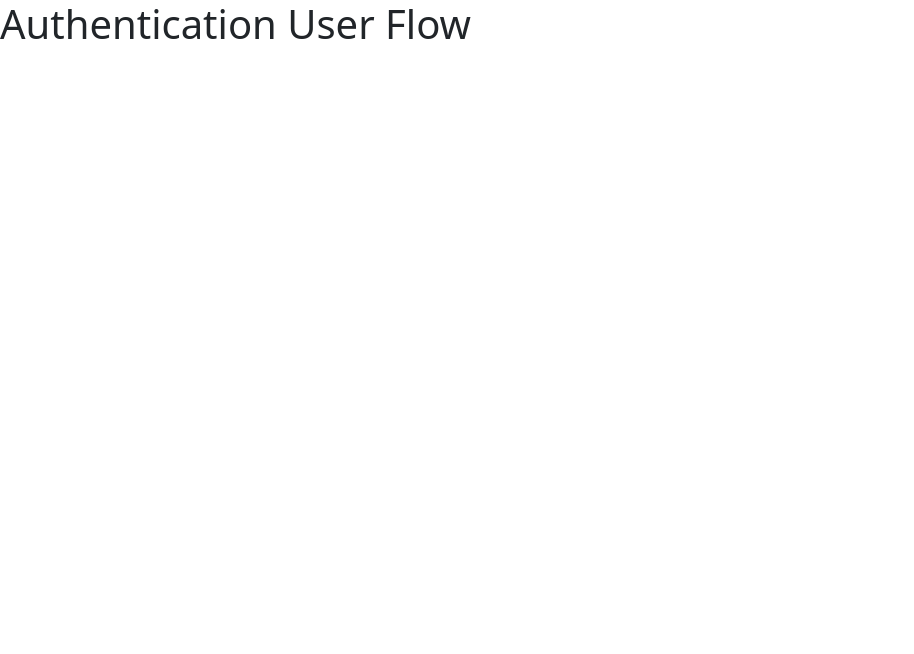
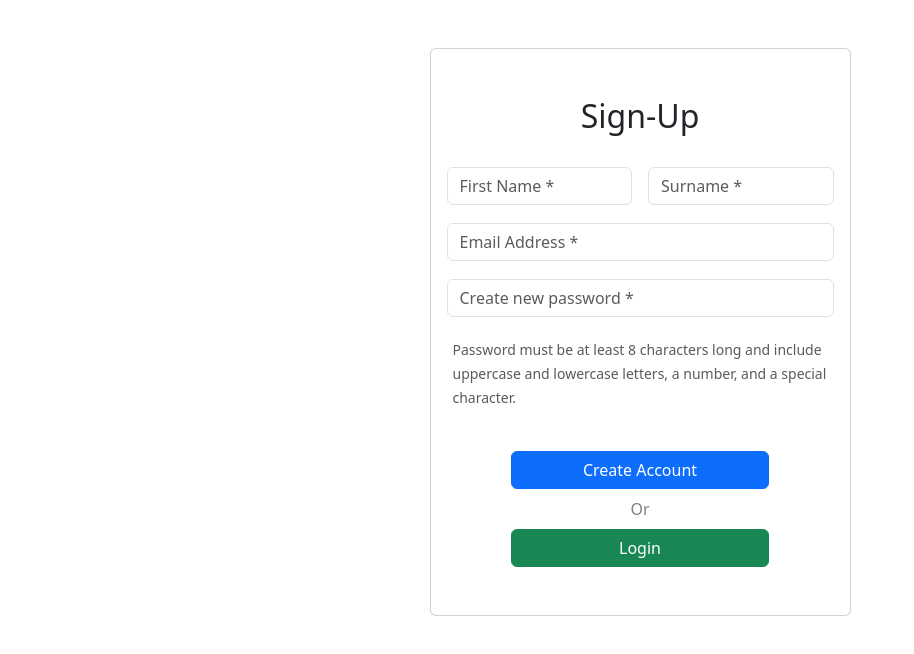
Before and after one commit to WesleyErasmus/authentication-user-flow, a React (Vite) app: page / in a window 1280 px wide. Shown: the top 654 px of the page, without its empty margins (0-914 px from the left). Built offline with nearby package versions, Linux system fonts and the light colour scheme.

Commit message:
feature/add sign-up page (frontend)
Added a SignUp page and SignUpForm component.

1. Created a sign-up form using Formik & Yup for state, handling submit, and validation
2. This is currently the frontend interface only

```diff
--- a/src/App.tsx
+++ b/src/App.tsx
@@ -1,12 +1,12 @@
-import './App.css'
+import "./styles/App.css";
+import SignUp from "./pages/Auth/SignUp";
 
 function App() {
-
   return (
     <>
-     <h1>Authentication User Flow</h1>
+      <SignUp />
     </>
-  )
+  );
 }
 
-export default App
+export default App;
--- /dev/null
+++ b/src/components/Auth/SignUpForm.tsx
@@ -0,0 +1,179 @@
+import "../../styles/signUpForm.css";
+// Formik Import
+import { Formik, Field, Form, ErrorMessage } from "formik";
+
+// Yup Import
+import * as Yup from "yup";
+
+/* FormValues is a custom type created to define the structure of an object representing form values. See doc below on representing data through an interface:
+https://www.typescriptlang.org/docs/handbook/2/objects.html */
+
+// Define the shape and validation of the form values
+interface FormValues {
+  firstName: string;
+  surname: string;
+  email: string;
+  password: string;
+}
+
+/* Constant variable named initialValues
+This variable will store the initial values for a form
+It is declared to adhere to the FormValues type structure
+ 👇 */
+const initialValues: FormValues = {
+  // Define the initial values of the form fields as empty strings
+  firstName: "",
+  surname: "",
+  email: "",
+  password: "",
+};
+
+// Form Submit Handler
+const handleSubmit = (values: FormValues) => {
+  console.log(values);
+};
+
+// Yup validation schema / Error Messages
+const validationSchema = Yup.object({
+  firstName: Yup.string()
+    .max(
+      20,
+      "You have exceeded the maximum number of characters. Please use 20 characters or less."
+    )
+    .required("First name is required"),
+  surname: Yup.string()
+    .max(
+      30,
+      "You have exceeded the maximum number of characters. Please use 30 characters or less."
+    )
+    .required("Surname is required"),
+  email: Yup.string()
+    .email("Please use a valid email address")
+    .required("Email address is required"),
+  password: Yup.string()
+    .min(8, "Password must be 8 characters long")
+    .matches(/[0-9]/, "Your password requires a number")
+    .matches(/[a-z]/, "Your password requires a lowercase letter")
+    .matches(/[A-Z]/, "Your password requires an uppercase letter")
+    .matches(/[^\w]/, "Your password requires a symbol")
+    .required("Password is required"),
+});
+
+// Sign-Up Form Object Function
+const SignUpForm = (props: {
+  formTitle: string;
+  firstName: string;
+  surname: string;
+  email: string;
+  password: string;
+  submitButton: string;
+  redirect: string;
+}) => {
+  return (
+    // Formik opening tag including the state of the form input fields, the form handle submit function, and the Yup validation schema
+    <Formik
+      initialValues={initialValues}
+      onSubmit={handleSubmit}
+      validationSchema={validationSchema}
+    >
+      <div className="container mt-5 form-container">
+        <div className="row justify-content-center">
+          <div className="col">
+            <div className="card">
+              {/* Form Title */}
+              <h2 className="text-center mt-5">{props.formTitle}</h2>
+              <div className="card-body py-md-4">
+                {/* Sign-Up form using Formik */}
+                <Form>
+                  {/* First name / Surname row container */}
+                  <div className="row g-3">
+                    <div className="col">
+                      {/* First name input */}
+                      <Field
+                        className="form-control"
+                        name="firstName"
+                        type="text"
+                        id="firstName"
+                        placeholder={props.firstName}
+                      />
+                      {/* Formik/Yup validation error message */}
+                      <p className="validation-error-message">
+                        <ErrorMessage name="firstName" />
+                      </p>
+                    </div>
+                    <div className="col">
+                      {/* Surname input */}
+                      <Field
+                        className="form-control"
+                        name="surname"
+                        type="text"
+                        id="surname"
+                        placeholder={props.surname}
+                      />
+                      {/* Formik/Yup validation error message */}
+                      <p className="validation-error-message">
+                        <ErrorMessage name="surname" />
+                      </p>
+                    </div>
+                  </div>
+                  <div className="col">
+                    {/* Email input */}
+                    <Field
+                      className="form-control"
+                      name="email"
+                      type="email"
+                      id="email"
+                      placeholder={props.email}
+                    />
+                    {/* Formik/Yup validation error message */}
+                    <p className="validation-error-message">
+                      <ErrorMessage name="email" />
+                    </p>
+                  </div>
+                  <div className="col">
+                    {/* Password input */}
+                    <Field
+                      className="form-control"
+                      name="password"
+                      type="password"
+                      id="password"
+                      placeholder={props.password}
+                    />
+                    {/* Formik/Yup validation error message */}
+                    <p className="validation-error-message">
+                      <ErrorMessage name="password" />
+                    </p>
+                    {/* Password requirements text */}
+                    <p className="password-requirements-text">
+                      <small>
+                        Password must be at least 8 characters long and include
+                        uppercase and lowercase letters, a number, and a special
+                        character.
+                      </small>
+                    </p>
+                  </div>
+                  {/* Form button group */}
+                  <div className="d-grid gap-2 col-8 mx-auto text-center">
+                    {/* Create account button */}
+                    <button type="submit" className="btn btn-primary mt-4">
+                      {props.submitButton}
+                    </button>
+                    <span className="span-btn-spacer">Or</span>
+                  </div>
+                </Form>
+                <div className="d-grid gap-2 col-8 mx-auto text-center mt-2">
+                  {/* Login page link */}
+                  <button className="btn btn-success mb-4">
+                    {props.redirect}
+                  </button>
+                </div>
+              </div>
+            </div>
+          </div>
+        </div>
+      </div>
+    </Formik>
+  );
+};
+
+export default SignUpForm;
--- /dev/null
+++ b/src/pages/Auth/SignUp.tsx
@@ -0,0 +1,20 @@
+import SignUpForm from '../../components/Auth/SignUpForm'
+
+const SignUp = () => {
+  return (
+    <>
+    {/* SignUp Form with Props for form title and input field placeholder text */}
+      <SignUpForm
+        formTitle="Sign-Up"
+        firstName="First Name *"
+        surname="Surname *"
+        email="Email Address *"
+        password="Create new password *"
+        submitButton="Create Account"
+        redirect="Login"
+      />
+    </>
+  );
+}
+
+export default SignUp
--- /dev/null
+++ b/src/styles/signUpForm.css
@@ -0,0 +1,21 @@
+/* Form styling */
+.form-container {
+    width: 445px !important;
+}
+
+/* Form Validation Error Message styling */
+.validation-error-message {
+    color: red !important;
+    font-size: small;
+    padding: 2px 4px;
+    margin-bottom: 14px;
+}
+
+.password-requirements-text {
+    color: rgb(90, 90, 90);
+    padding: 2px 6px;
+}
+
+.span-btn-spacer {
+    color: gray;
+}
```
Also changed, not shown: src/styles/App.css (added).
